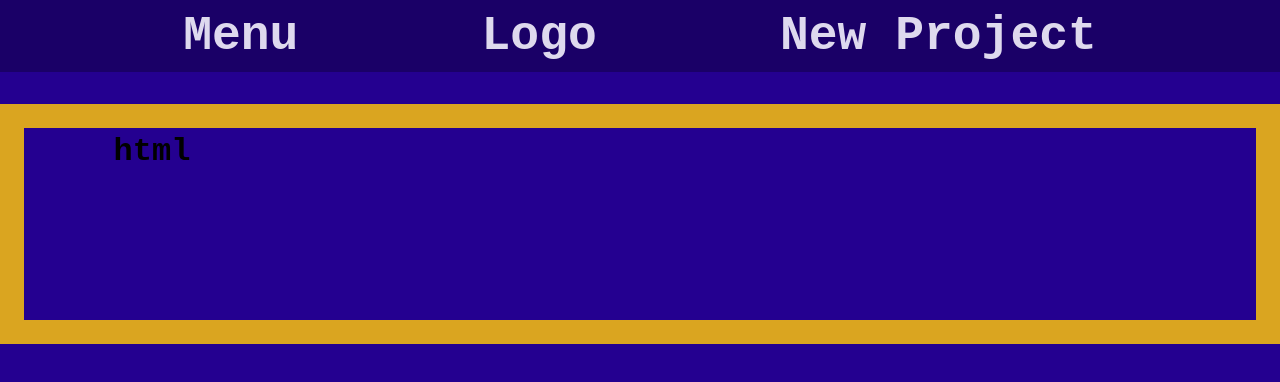
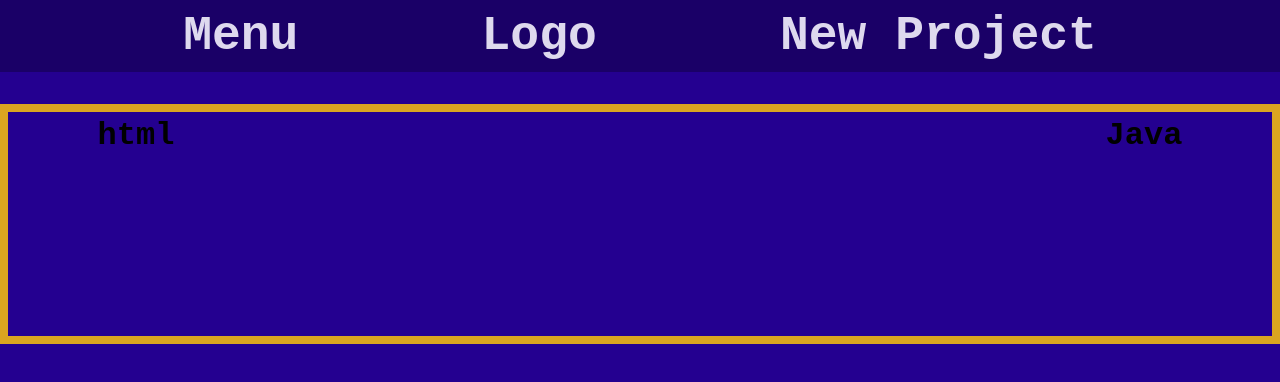
Before and after one commit to staten-island-tech/fullstack-frontend-ctrl-alt-elite, a Nuxt app in the folder frontend/: page /ProjectsPage in a window 1280 px wide. Shown: the top 382 px of the page. Built offline with nearby package versions, Linux system fonts and the light colour scheme.

Commit message:
Bruh unproductive day

```diff
--- a/frontend/pages/ProjectsPage.vue
+++ b/frontend/pages/ProjectsPage.vue
@@ -12,6 +12,7 @@
 </div>
 <div class="view-projects">
 <p class="more-projects"> html</p>
+<p class="more-projects"> Java</p>
 </div>
 
 
@@ -49,7 +50,7 @@ menu:hover{
     cursor: pointer;
 }
 .view-projects{
-    border: solid goldenrod 1.5rem;
+    border: solid goldenrod .5rem;
     height: 30vh;
     margin-top: 2rem;
     justify-content: center;
```
